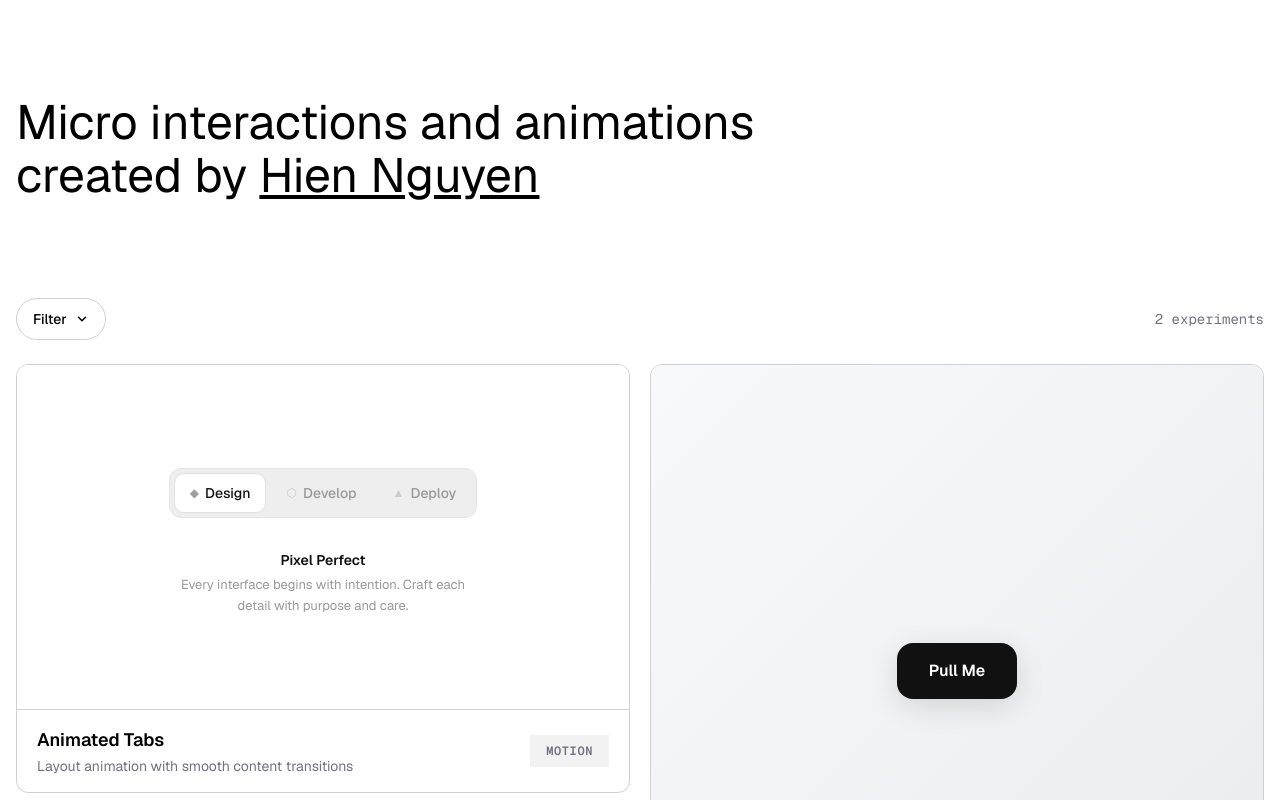
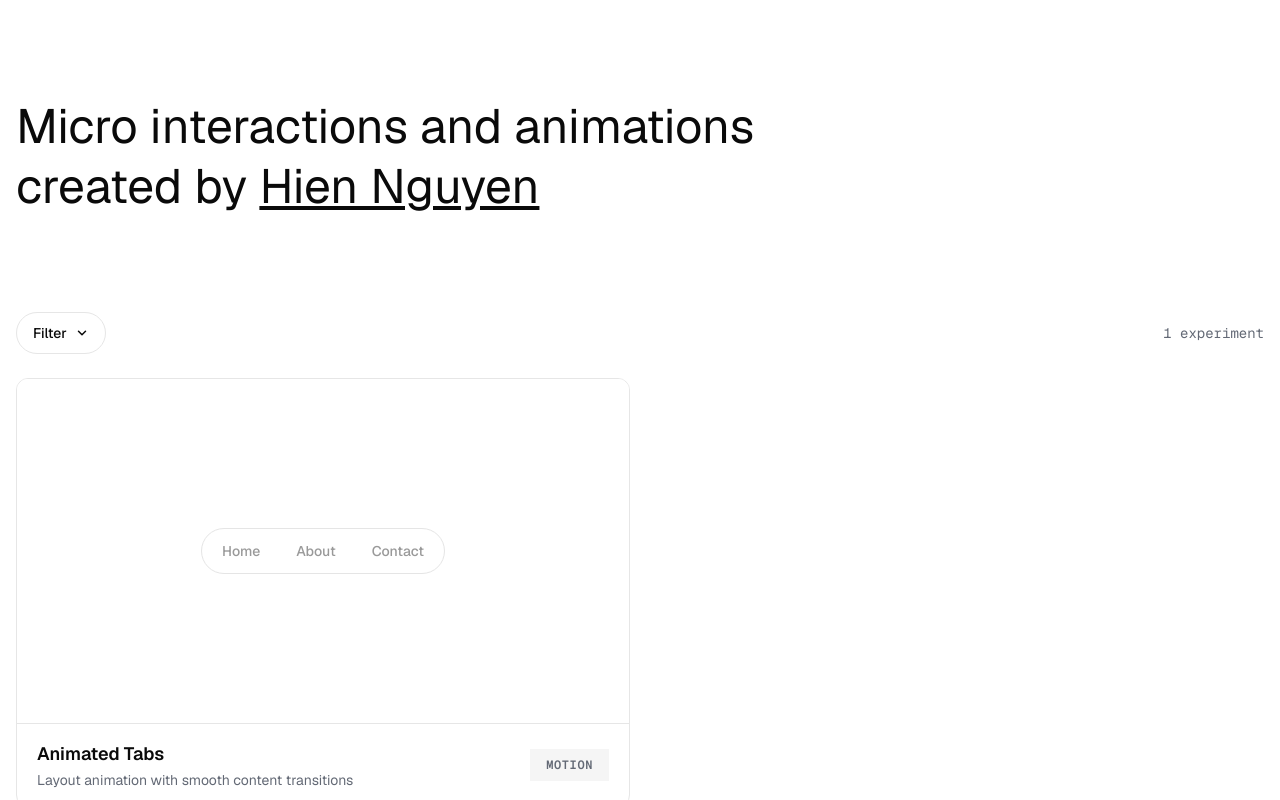
Before and after one commit to hien1506/ui-experiments, a Next.js app: page / in a window 1280 px wide. Shown: the top 800 px of the page. Built offline with nearby package versions, Linux system fonts and the light colour scheme.

Commit message:
remove example component

```diff
--- a/app/components/showcase/AnimatedTabs/Component.tsx
+++ b/app/components/showcase/AnimatedTabs/Component.tsx
@@ -1,39 +1,22 @@
 "use client";
 
 import { useState } from "react";
-import { motion, AnimatePresence, useReducedMotion } from "motion/react";
+import { motion, useReducedMotion } from "motion/react";
 
 const tabs = [
-  { id: "design", label: "Design", icon: "◆" },
-  { id: "develop", label: "Develop", icon: "⬡" },
-  { id: "deploy", label: "Deploy", icon: "▲" },
+  { id: "home", label: "Home" },
+  { id: "about", label: "About" },
+  { id: "contact", label: "Contact" },
 ] as const;
-
-const content: Record<string, { heading: string; body: string }> = {
-  design: {
-    heading: "Pixel Perfect",
-    body: "Every interface begins with intention. Craft each detail with purpose and care.",
-  },
-  develop: {
-    heading: "Built to Scale",
-    body: "Modern tools and patterns that grow alongside your ambition.",
-  },
-  deploy: {
-    heading: "Ship Fast",
-    body: "From local to production in seconds. Confidence at every step.",
-  },
-};
 
 export default function AnimatedTabs() {
   const [activeTab, setActiveTab] = useState<string>("design");
   const shouldReduceMotion = useReducedMotion();
-  const activeContent = content[activeTab];
 
   return (
     <div className="flex h-full w-full flex-col items-center justify-center gap-8 bg-white px-6">
-      {/* Tab bar */}
       <div
-        className="flex gap-1 rounded-xl border border-[#E5E5E5] bg-[#EEEEEE] p-1"
+        className="flex gap-1 rounded-full border border-[#E5E5E5] bg-white p-1"
         role="tablist"
         aria-label="Feature tabs"
       >
@@ -43,7 +26,7 @@ export default function AnimatedTabs() {
             <button
               key={tab.id}
               onClick={() => setActiveTab(tab.id)}
-              className="relative z-10 flex items-center gap-1.5 rounded-[10px] px-4 py-2.5 text-sm font-medium transition-colors duration-150 focus-visible:outline-none focus-visible:ring-2 focus-visible:ring-[#111111] focus-visible:ring-offset-1 focus-visible:ring-offset-[#EEEEEE]"
+              className="relative z-10 flex items-center gap-2 rounded-full px-4 py-2 text-sm font-medium transition-colors duration-150 cursor-pointer focus-visible:outline-none focus-visible:ring-2 focus-visible:ring-[#111111] focus-visible:ring-offset-1 focus-visible:ring-offset-[#EEEEEE]"
               style={{
                 color: isActive ? "#111111" : "#999999",
               }}
@@ -57,7 +40,7 @@ export default function AnimatedTabs() {
                   layoutId={
                     shouldReduceMotion ? undefined : "active-tab-indicator"
                   }
-                  className="absolute inset-0 rounded-[10px] border border-[#E0E0E0] bg-white"
+                  className="absolute inset-0 rounded-full border border-[#f0f0f0] bg-[#f0f0f0]"
                   transition={{
                     type: "spring",
                     duration: 0.5,
@@ -65,50 +48,11 @@ export default function AnimatedTabs() {
                   }}
                 />
               )}
-              <span className="relative z-10 text-xs opacity-40">
-                {tab.icon}
-              </span>
               <span className="relative z-10">{tab.label}</span>
             </button>
           );
         })}
       </div>
-
-      {/* Content */}
-      <div
-        className="flex h-14 w-full max-w-xs items-start justify-center text-center"
-        role="tabpanel"
-        id={`tabpanel-${activeTab}`}
-        aria-labelledby={`tab-${activeTab}`}
-      >
-        <AnimatePresence mode="wait">
-          <motion.div
-            key={activeTab}
-            initial={
-              shouldReduceMotion
-                ? false
-                : { opacity: 0, y: 8, filter: "blur(4px)" }
-            }
-            animate={{ opacity: 1, y: 0, filter: "blur(0px)" }}
-            exit={
-              shouldReduceMotion
-                ? undefined
-                : { opacity: 0, y: -8, filter: "blur(4px)" }
-            }
-            transition={{
-              duration: 0.2,
-              ease: [0.25, 0.46, 0.45, 0.94],
-            }}
-          >
-            <p className="text-sm font-semibold text-[#111111]">
-              {activeContent.heading}
-            </p>
-            <p className="mt-1 text-[13px] leading-relaxed text-[#999999]">
-              {activeContent.body}
-            </p>
-          </motion.div>
-        </AnimatePresence>
-      </div>
     </div>
   );
 }
--- a/app/components/showcase/MagneticButton/Component.tsx
+++ /dev/null
@@ -1,103 +0,0 @@
-"use client";
-
-import { useRef, useState } from "react";
-import { motion, useSpring, useReducedMotion } from "motion/react";
-
-export default function MagneticButton() {
-  const buttonRef = useRef<HTMLButtonElement>(null);
-  const [isHovered, setIsHovered] = useState(false);
-  const shouldReduceMotion = useReducedMotion();
-
-  const x = useSpring(0, {
-    stiffness: 150,
-    damping: 15,
-    mass: 0.1,
-  });
-
-  const y = useSpring(0, {
-    stiffness: 150,
-    damping: 15,
-    mass: 0.1,
-  });
-
-  const handleMouseMove = (e: React.MouseEvent<HTMLDivElement>) => {
-    if (shouldReduceMotion || !buttonRef.current) return;
-
-    const button = buttonRef.current;
-    const rect = button.getBoundingClientRect();
-
-    const centerX = rect.left + rect.width / 2;
-    const centerY = rect.top + rect.height / 2;
-
-    const distanceX = e.clientX - centerX;
-    const distanceY = e.clientY - centerY;
-
-    // Magnetic pull — max 40% of button size
-    const maxDistance = rect.width * 0.4;
-    const clampedX = Math.max(
-      -maxDistance,
-      Math.min(maxDistance, distanceX * 0.3),
-    );
-    const clampedY = Math.max(
-      -maxDistance,
-      Math.min(maxDistance, distanceY * 0.3),
-    );
-
-    x.set(clampedX);
-    y.set(clampedY);
-  };
-
-  const handleMouseLeave = () => {
-    setIsHovered(false);
-    x.set(0);
-    y.set(0);
-  };
-
-  return (
-    <div
-      className="flex h-full w-full items-center justify-center bg-linear-to-br from-[#F8F9FA] to-[#E9ECEF]"
-      onMouseMove={handleMouseMove}
-      onMouseLeave={handleMouseLeave}
-    >
-      <motion.button
-        ref={buttonRef}
-        onMouseEnter={() => setIsHovered(true)}
-        style={{
-          x: shouldReduceMotion ? 0 : x,
-          y: shouldReduceMotion ? 0 : y,
-          touchAction: "manipulation",
-        }}
-        className="group relative overflow-hidden rounded-2xl bg-[#111111] px-8 py-4 font-sans text-base font-semibold text-white shadow-[0_8px_30px_rgb(0,0,0,0.12)] transition-shadow duration-200 ease focus-visible:outline-none focus-visible:ring-2 focus-visible:ring-[#111111] focus-visible:ring-offset-4 active:scale-[0.97]"
-        aria-label="Magnetic button demonstration"
-      >
-        {/* Background gradient on hover */}
-        <motion.div
-          initial={{ opacity: 0 }}
-          animate={{ opacity: isHovered ? 1 : 0 }}
-          transition={{ duration: 0.2, ease: [0.25, 0.46, 0.45, 0.94] }}
-          className="absolute inset-0 bg-linear-to-br from-[#2B2B2B] to-[#111111]"
-          aria-hidden="true"
-        />
-
-        {/* Shine effect */}
-        <motion.div
-          initial={{ x: "-100%" }}
-          animate={{ x: isHovered ? "100%" : "-100%" }}
-          transition={{
-            duration: 0.6,
-            ease: [0.25, 0.46, 0.45, 0.94],
-          }}
-          className="absolute inset-0 bg-linear-to-r from-transparent via-white/10 to-transparent"
-          aria-hidden="true"
-        />
-
-        <span className="relative z-10">Pull Me</span>
-      </motion.button>
-
-      {/* Instructions */}
-      <p className="absolute bottom-8 font-mono text-xs text-[#6C757D]">
-        Hover to attract
-      </p>
-    </div>
-  );
-}
--- a/app/components/showcase/MagneticButton/metadata.ts
+++ /dev/null
@@ -1,11 +0,0 @@
-import type { ShowcaseMetadata } from "../registry";
-
-export const metadata: ShowcaseMetadata = {
-  id: "magnetic-button",
-  title: "Magnetic Button",
-  description: "Button that follows cursor with spring physics",
-  longDescription:
-    "Interactive button that magnetically follows the cursor within a constrained area. Uses spring physics for smooth, natural motion with velocity-based momentum. Returns to center when cursor leaves.",
-  category: "Interaction",
-  aspectRatio: "square",
-};
--- a/app/components/showcase/items.ts
+++ b/app/components/showcase/items.ts
@@ -12,16 +12,10 @@ import type { ShowcaseItem } from "./registry";
 
 import AnimatedTabsComponent from "./AnimatedTabs/Component";
 import { metadata as AnimatedTabsMetadata } from "./AnimatedTabs/metadata";
-import MagneticButtonComponent from "./MagneticButton/Component";
-import { metadata as MagneticButtonMetadata } from "./MagneticButton/metadata";
 
 export const SHOWCASE_ITEMS: ShowcaseItem[] = [
   {
     Component: AnimatedTabsComponent,
     metadata: AnimatedTabsMetadata,
   },
-  {
-    Component: MagneticButtonComponent,
-    metadata: MagneticButtonMetadata,
-  },
 ];
--- a/app/globals.css
+++ b/app/globals.css
@@ -1,19 +1,41 @@
 @import "tailwindcss";
 
+/* -----------------------------------------------------------------------------
+   Design system
+   Tokens in OKLCH where noted (L lightness, C chroma, H hue).
+   ----------------------------------------------------------------------------- */
+
 :root {
+  /* Surfaces */
   --background: #fff;
-  --border-subtle: #a1a1a180;
-  --text-primary: #000;
-  --text-secondary: #717182;
-  --accent-muted: rgba(0, 0, 0, 0.05);
+  --surface: #fff;
+  --surface-hover: #fafafa;
+
+  /* Borders */
+  --border-subtle: #e6e6e6;
+  --border: #dbdbdb;
+
+  /* Text (OKLCH) */
+  --text-primary: oklch(0.145 0 0);
+  --text-secondary: oklch(0.52 0.02 265);
+  --text-tertiary: oklch(0.65 0.01 265);
+
+  /* Accents */
+  --accent: oklch(0.145 0 0);
+  --accent-muted: oklch(0.97 0 0);
 }
 
 @theme inline {
   --color-background: var(--background);
+  --color-surface: var(--surface);
+  --color-surface-hover: var(--surface-hover);
   --color-border-subtle: var(--border-subtle);
+  --color-border: var(--border);
   --color-text-primary: var(--text-primary);
+  --color-text-secondary: var(--text-secondary);
+  --color-text-tertiary: var(--text-tertiary);
+  --color-accent: var(--accent);
   --color-accent-muted: var(--accent-muted);
-  --color-text-secondary: var(--text-secondary);
   --font-sans: var(--font-sans);
   --font-mono: var(--font-mono);
 }
@@ -22,6 +44,22 @@ body {
   background: var(--background);
   color: var(--text-primary);
   font-family: var(--font-sans), system-ui, sans-serif;
+}
+
+@media (hover: hover) and (pointer: fine) {
+  .tab-trigger {
+    transform-origin: center;
+    will-change: transform;
+    transition: transform 150ms ease, color 150ms ease, background-color 150ms ease;
+  }
+
+  .tab-trigger:hover {
+    transform: translateY(-1px);
+  }
+
+  .tab-trigger:active {
+    transform: translateY(0) scale(0.97);
+  }
 }
 
 /* Respect reduced motion preferences */
--- a/app/page.tsx
+++ b/app/page.tsx
@@ -6,15 +6,12 @@ export default function Home() {
     <div className="min-h-screen bg-background">
       <main className="relative mx-auto max-w-7xl px-4">
         <div className="pt-24 pb-24 flex flex-col gap-4">
-          {/* <h1 className="text-md font-bold font-mono text-text-secondary uppercase">
-            UI Experiments
-          </h1> */}
-          <p className="text-5xl leading-[1.1] w-full max-w-4xl font-sans">
+          <h1 className="text-5xl leading-tight w-full max-w-4xl font-sans">
             Micro interactions and animations created by{" "}
             <Link className="underline" href="https://hien-nguyen.site/">
               Hien Nguyen
             </Link>
-          </p>
+          </h1>
         </div>
         <Grid />
       </main>
```
